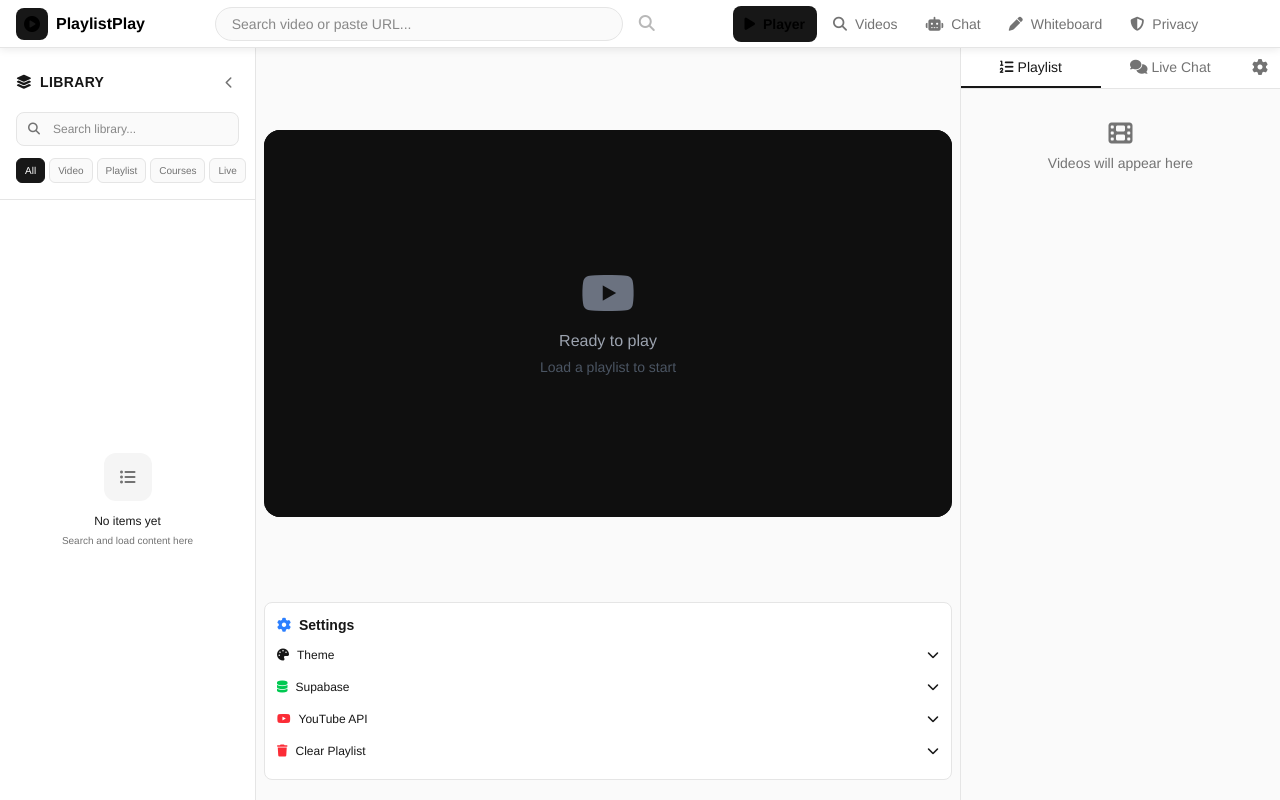
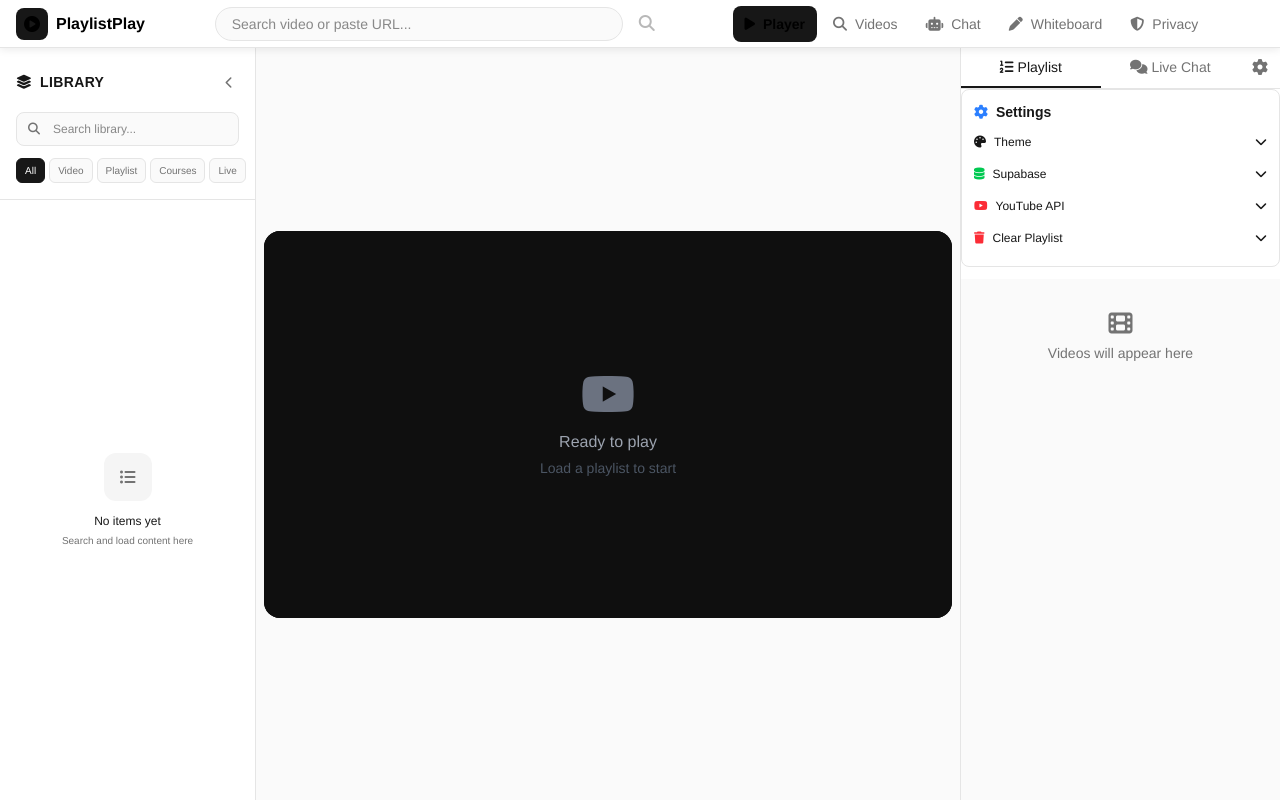
Before and after one commit to rgbailon/PlaylistTube, a React (Vite) app: page / in a window 1280 px wide. Both pictures are taken after a click on the button 1260 px from the left and 68 px from the top of the page. Built offline with nearby package versions, Linux system fonts and the light colour scheme.

Commit message:
Restore Settings in sidebar, fixes Supabase settings not working

```diff
--- a/src/pages/PlayerPage.jsx
+++ b/src/pages/PlayerPage.jsx
@@ -1036,11 +1036,6 @@ style={{
             </div>
           )}
 
-          {!isFullscreen && !immersiveMode && settingsOpen && (
-            <div className="mt-2 md:mt-3">
-              <Settings />
-            </div>
-          )}
           <div className="hidden md:hidden gap-2 mt-2 md:mt-3">
             <button onClick={playPrevious} disabled={currentVideoIndex === 0} className="flex-1 px-3 md:px-4 py-2 rounded-lg text-xs md:text-sm disabled:opacity-50" style={{ background: 'var(--bg-card)', border: '1px solid var(--border-color)', color: 'var(--text-main)' }}>
               <i className="fas fa-step-backward mr-1"></i>Prev
@@ -1155,6 +1150,7 @@ style={{
             <i className="fas fa-cog"></i>
           </button>
         </div>
+        {settingsOpen && <div className="flex-shrink-0"><Settings /></div>}
         {activeTab === 'playlist' ? (
           <div className="flex-1 overflow-y-auto h-0 min-h-[200px]" style={{ background: 'var(--bg-main)' }}>
             {currentPlaylist.length === 0 ? (
```
